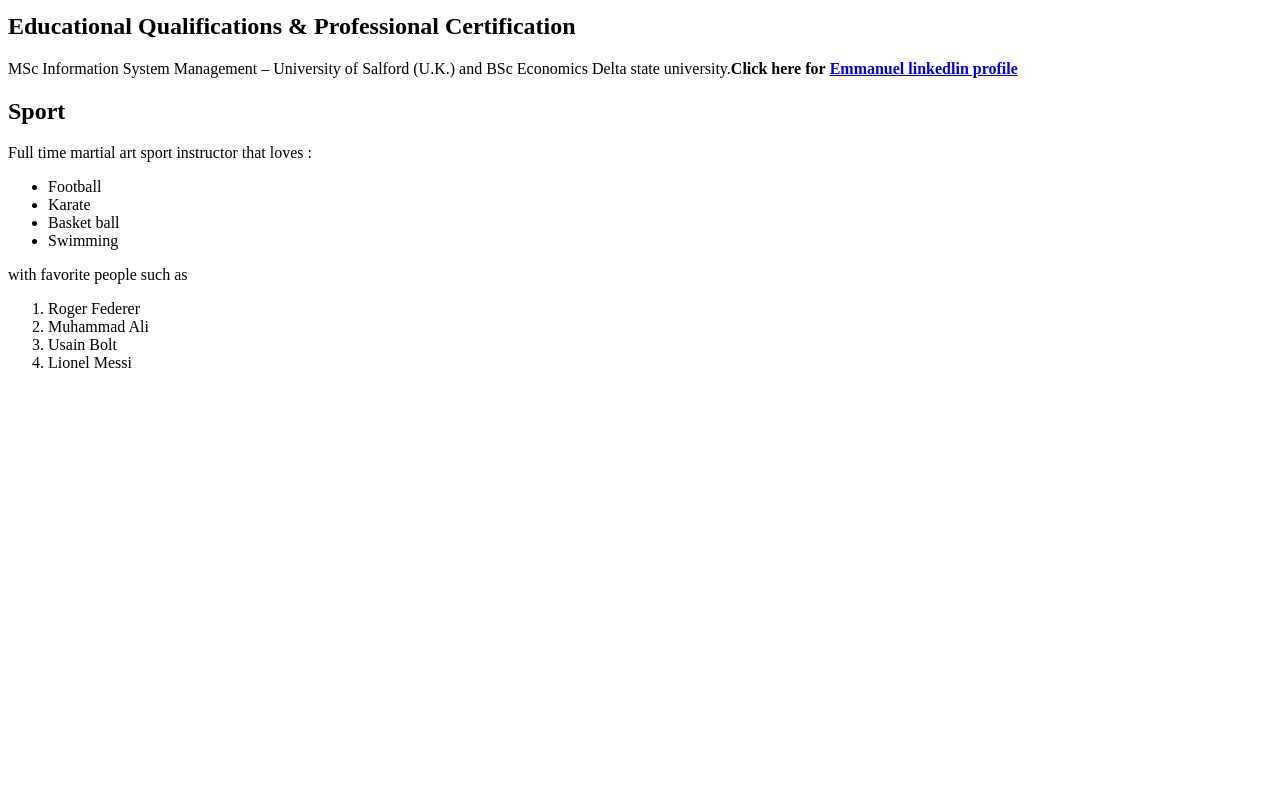
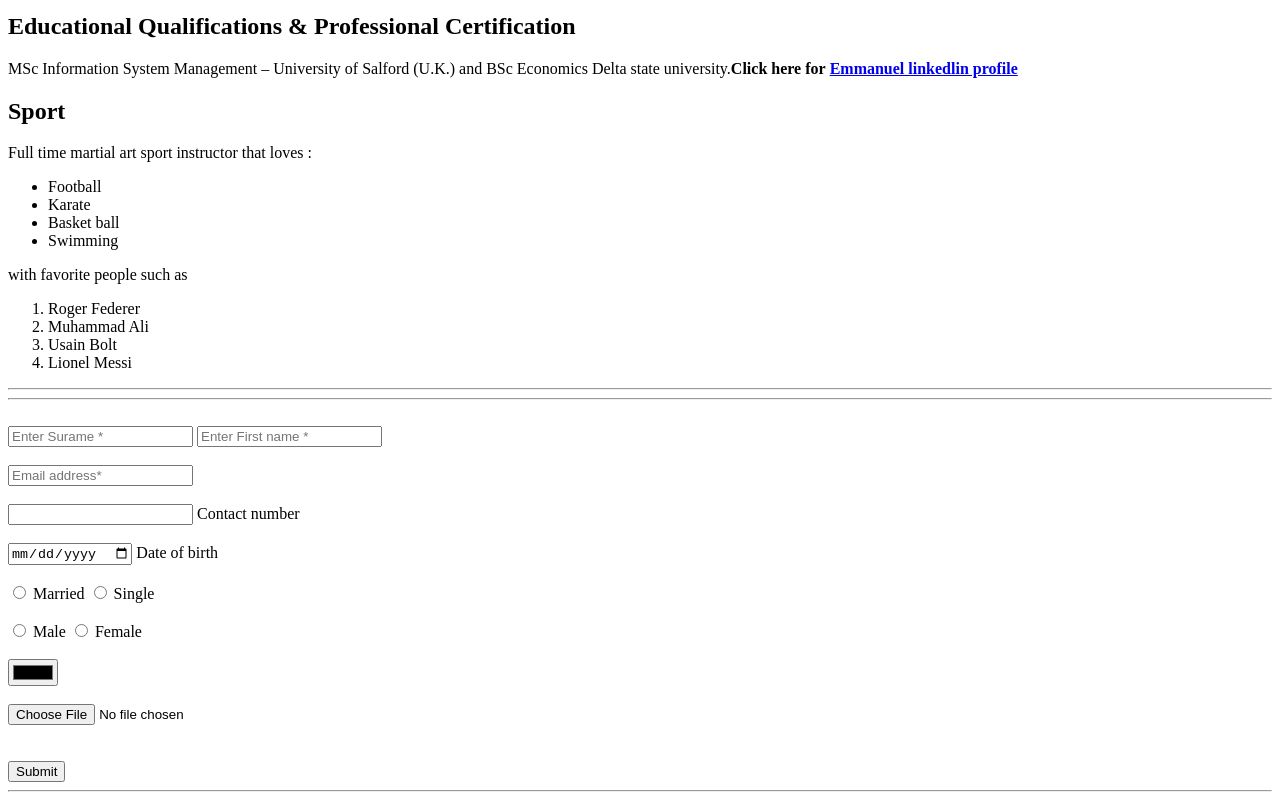
Before and after one commit to Emmanuelosazuwa/Assignment-2, a plain HTML site: page index.html in a window 1280 px wide. Shown: the part 723-1523 px from the top of the page. Before the commit the page ends 1111 px from the top, so only its background shows below. Drawn offline with Linux system fonts and the light colour scheme.

Commit message:
second commit

```diff
--- a/index.html
+++ b/index.html
@@ -50,5 +50,76 @@
       <li>Usain Bolt</li>
       <li>Lionel Messi</li>
     </ol>
+
+    <!DOCTYPE html>
+    <html lang="en">
+      <head>
+        <meta charset="UTF-8" />
+        <meta http-equiv="X-UA-Compatible" content="IE=edge" />
+        <meta name="viewport" content="width=device-width, initial-scale=1.0" />
+        <title>FORM</title>
+      </head>
+      <body>
+        <hr />
+        <hr />
+        <br />
+        <form action="Application form">
+          <input
+            type="text"
+            placeholder="Enter Surame *"
+            name="usersurename"
+            required
+          />
+          <input
+            type="text"
+            placeholder="Enter First name *"
+            name="userfirstname"
+            required
+          />
+          <br />
+          <br />
+          <input
+            type="email"
+            placeholder="Email address*"
+            name="useremail"
+            required
+          />
+          <br />
+          <br />
+
+          <label><input type="number" /> Contact number</label>
+          <br />
+          <br />
+          <label
+            ><input type="date" name="Date of birth" /> Date of birth</label
+          >
+          <br />
+          <br />
+          <label><input type="radio" name="marital status" /> Married</label>
+          <label><input type="radio" name="marital status" /> Single</label>
+          <br />
+          <br />
+          <label><input type="radio" name="gender" /> Male</label>
+          <label><input type="radio" name="gender" /> Female</label>
+          <br />
+          <br />
+          <input type="color" />
+          <br />
+          <br />
+          <input type="file" />
+          <br />
+          <br />
+          <br />
+
+          <button type="submit">Submit</button>
+          <hr />
+          <!--<input type="number">
+        <input type="color">
+        <input type="date">
+        <input type="month">
+        <input type="file">-->
+        </form>
+      </body>
+    </html>
   </body>
 </html>
```
